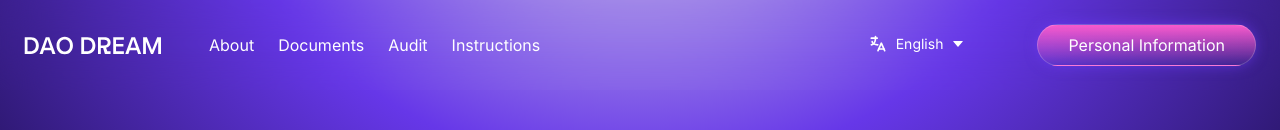
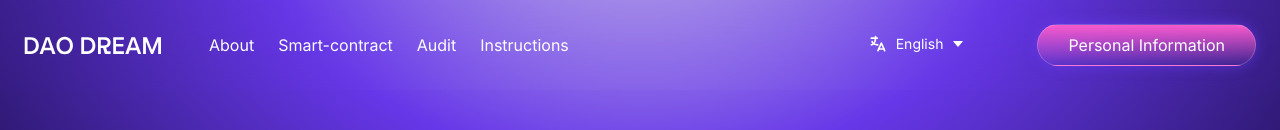
Before and after one commit to denis725/DAO-Dream-FrontEnd, a Next.js app: page / in a window 1280 px wide. Shown: the top 130 px of the page. Built offline with nearby package versions, Linux system fonts and the light colour scheme.

Commit message:
Removed Documents menu and added Smart-contract menu

```diff
--- a/src/components/pages/home/Header.tsx
+++ b/src/components/pages/home/Header.tsx
@@ -72,8 +72,8 @@ const navItems = [
         path: "/about",
     },
     {
-        name: "Documents",
-        path: "/documents",
+        name: "Smart-contract",
+        path: "/smart-contract",
     },
     {
         name: "Audit",
--- a/src/components/pages/voting/Header.tsx
+++ b/src/components/pages/voting/Header.tsx
@@ -28,8 +28,8 @@ const navItems = [
         path: "/about",
     },
     {
-        name: "Documents",
-        path: "/documents",
+        name: "Smart-contact",
+        path: "/smart-contract",
     },
     {
         name: "Audit",
```
